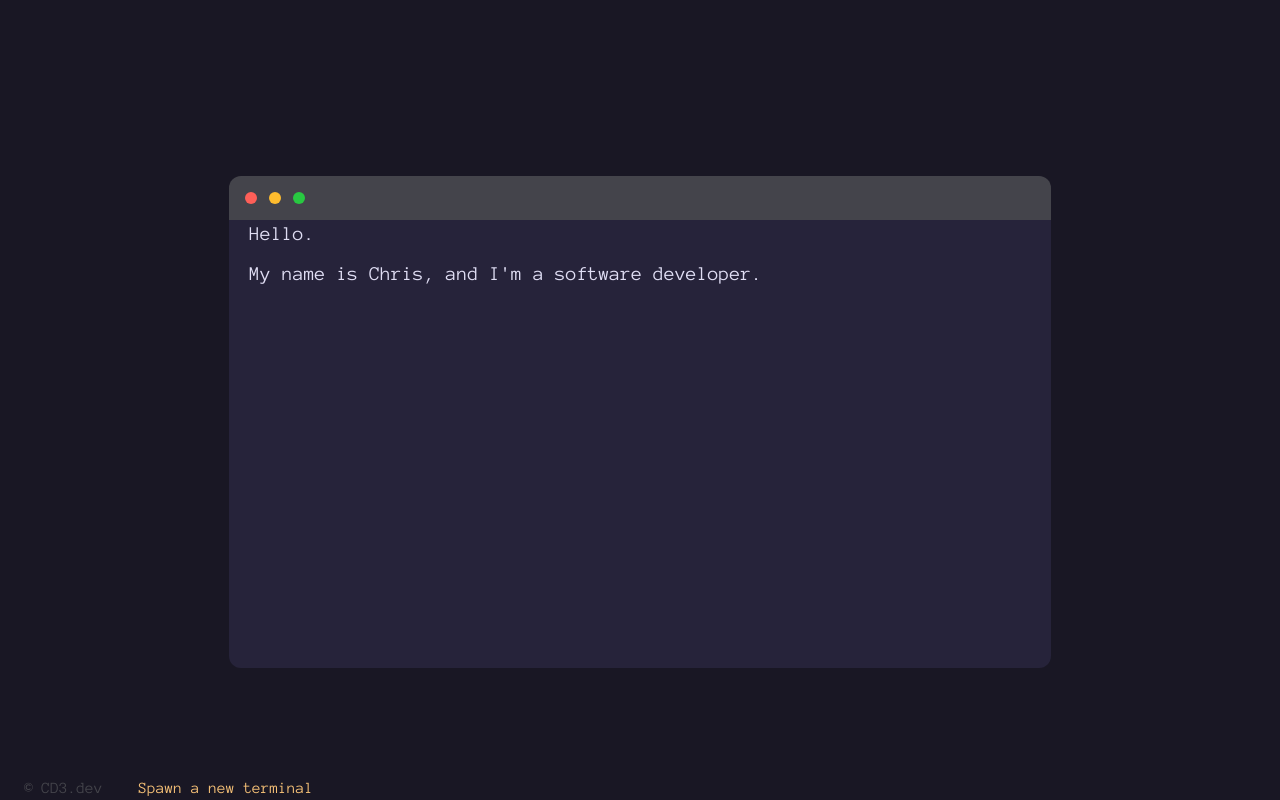
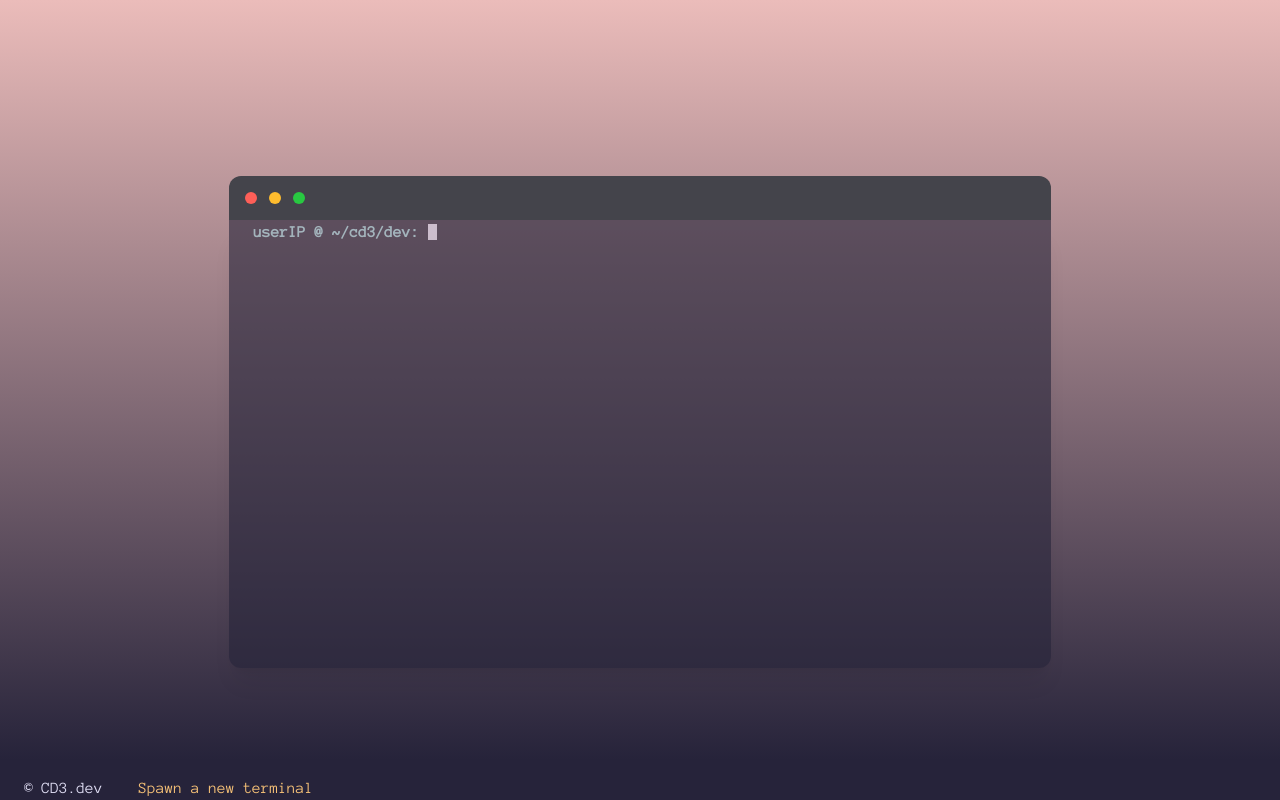
Before and after one commit to chrisdaly3/cd3dotdev, a SvelteKit app: page / in a window 1280 px wide. Built offline with nearby package versions, Linux system fonts and the light colour scheme.

Commit message:
feature: dynamic terminal span creation on enter keypress

```diff
--- a/src/lib/terminal.svelte
+++ b/src/lib/terminal.svelte
@@ -1,6 +1,7 @@
 <script lang="ts">
 	import { isVisible } from '$lib/stores/hide.js';
 	import { blur } from 'svelte/transition';
+	import TerminalInput from './terminalInput.svelte';
 
 	function handleClose() {
 		isVisible.set(false);
@@ -17,9 +18,10 @@
 			<div class="mx-1.5 my-4 w-3 h-3 rounded-full bg-minimize"></div>
 			<div class="mx-1.5 my-4 w-3 h-3 rounded-full bg-expand"></div>
 		</div>
-		<div class="h-full bg-overlay flex flex-col rounded-b-xl">
-			<p class="text-xl text-left mx-5 text-text">Hello.</p>
-			<p class="text-xl text-left my-3 mx-5 text-text">My name is Chris, and I'm a software developer.</p>
+		<div class="h-full bg-overlay flex flex-col rounded-b-xl opacity-60 shadow-xl">
+			<section class="h-full bg-transparent flex flex-col rounded-b-xl z-10 text-text font-bold overflow-y-auto px-6">
+				<TerminalInput />
+			</section>
 		</div>
 	</div>
 {/if}
--- /dev/null
+++ b/src/lib/terminalInput.svelte
@@ -0,0 +1,47 @@
+<script lang="ts">
+
+	import { onMount } from "svelte";
+
+	let terminalInput:HTMLSpanElement;
+
+	onMount(() => {
+		terminalInput.focus();
+	})
+
+	function handleKeyPress(event: KeyboardEvent) {
+		if (event.key === "Enter") {
+			event.preventDefault();
+			insertNewSpan();
+		}
+	}
+
+	function insertNewSpan() {
+		const newSpan = document.createElement("span");
+		newSpan.contentEditable = "true";
+		newSpan.className = "outline-none caret-transparent before:content-['userIP_@_~/cd3/dev:_'] before:text-foam after:content-['.'] after:bg-text after:animate-blink";
+		newSpan.setAttribute("role", "textbox");
+		newSpan.setAttribute("tabindex", "-1");
+		newSpan.addEventListener("keydown", handleKeyPress);
+
+		terminalInput.parentElement?.appendChild(newSpan);
+
+		newSpan.focus();
+		newSpan.previousElementSibling.className = "outline-none caret-transparent before:content-['userIP_@_~/cd3/dev:_'] before:text-foam";
+	}
+
+</script>
+
+<span
+	 bind:this={terminalInput}
+	 contenteditable="true"
+	 class="outline-none
+	 caret-transparent
+	 before:content-['userIP_@_~/cd3/dev:_']
+	 before:text-foam
+	 after:content-['.']
+	 after:bg-text
+	 after:animate-blink"
+	 on:keydown={handleKeyPress}
+	 role="textbox"
+	 tabindex="-1">
+</span>
--- a/src/routes/+layout.svelte
+++ b/src/routes/+layout.svelte
@@ -8,6 +8,6 @@
 
 <slot />
 <div class="max-h-screen flex flex-row fixed bottom-0">
-	<footer class="text-taskBar px-6">© CD3.dev</footer>
+	<footer class="text-text px-6">© CD3.dev</footer>
 	<button class="text-gold hover:text-pine px-3" on:click={showTerminal}>Spawn a new terminal</button>
 </div>
--- a/src/routes/+page.svelte
+++ b/src/routes/+page.svelte
@@ -2,6 +2,6 @@
 	import Term from '$lib/terminal.svelte';
 </script>
 
-<div class="flex h-screen flex-col items-center justify-center bg-base">
+<div class="flex h-screen flex-col items-center justify-center bg-gradient-to-t from-overlay from-5% to-rose">
 	<Term />
 </div>
--- a/tailwind.config.js
+++ b/tailwind.config.js
@@ -25,6 +25,15 @@ export default {
     		foam: '#9ccfd8',
     		iris: '#c4a7e7',
     		highlight_high: '#524f67',
+			},
+			keyframes: {
+				blink: {
+					'0%, 100%': { opacity: '1'},
+					'50%': { opacity: '0'},
+				},
+			},
+			animation: {
+				'blink': 'blink 1.25s linear infinite'
 			}
 		}
 	},
```
